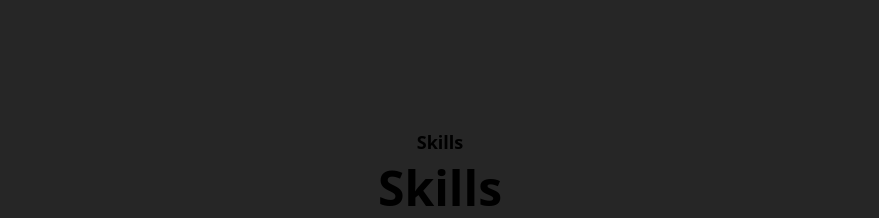
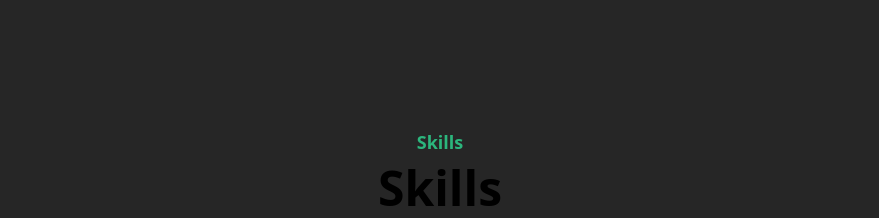
Before and after one commit to Nopalogic/learn-nextjs, a Next.js app: page / in a window 1280 px wide. Shown: the part 1100-1318 px from the top of the page, without its empty margins (200-1079 px from the left). Built offline with nearby package versions, Linux system fonts and the light colour scheme.

Commit message:
add custom class

```diff
--- a/tailwind.config.js
+++ b/tailwind.config.js
@@ -1,12 +1,15 @@
 /** @type {import('tailwindcss').Config} */
 module.exports = {
-  content: [
-    "./app/**/*.{js,ts,jsx,tsx}",
-    "./pages/**/*.{js,ts,jsx,tsx}",
-    "./components/**/*.{js,ts,jsx,tsx}",
-  ],
-  theme: {
-    extend: {},
-  },
-  plugins: [],
-}
+	content: [
+		'./app/**/*.{js,ts,jsx,tsx}',
+		'./pages/**/*.{js,ts,jsx,tsx}',
+		'./components/**/*.{js,ts,jsx,tsx}'],
+	theme: {
+		extend: {
+			colors: {
+				primary: '#2cb67d',
+			},
+		},
+	},
+	plugins: [],
+};
```
